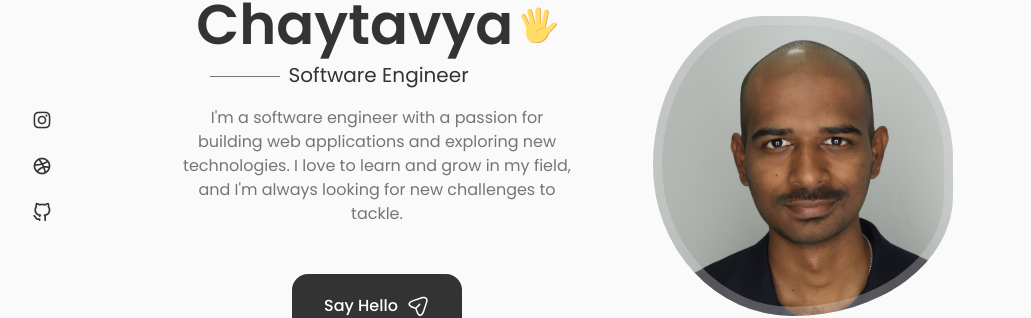
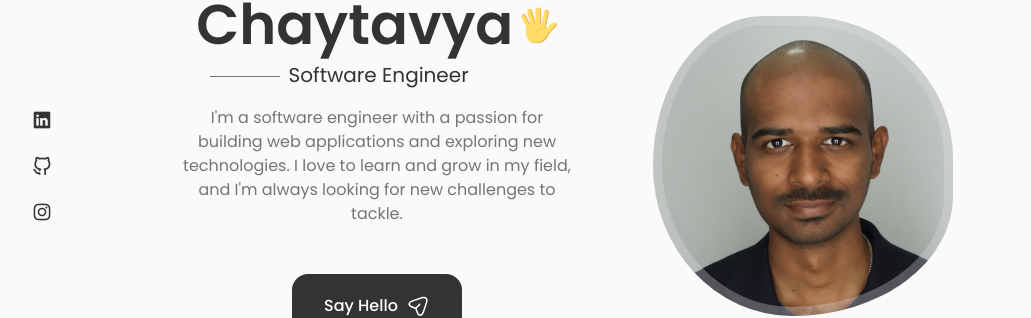
Before and after one commit to Sairam-9999/BioDataPrj, a React (Vite) app: page / in a window 1280 px wide. Shown: the part 190-508 px from the top of the page, without its empty margins (124-1155 px from the left). Built offline with nearby package versions, Linux system fonts and the light colour scheme.

Commit message:
Stage 13

```diff
--- a/src/components/home/Social.jsx
+++ b/src/components/home/Social.jsx
@@ -3,16 +3,17 @@ import React from "react";
 function Social() {
     return (
         <div className="home__social">
-            <a href="#instagram" className="home__social-icon" target="_blank">
-                <i class="uil uil-instagram"></i>
+
+            <a href="https://www.linkedin.com/in/gcasr/" className="home__social-icon" target="_blank">
+                <i class="uil uil-linkedin"></i>
             </a>
 
-            <a href="#dribbble" className="home__social-icon" target="_blank">
-                <i class="uil uil-dribbble"></i>
+            <a href="https://github.com/Sairam-9999" className="home__social-icon" target="_blank">
+                <i class="uil uil-github-alt"></i>
             </a>
 
-            <a href="#github" className="home__social-icon" target="_blank">
-                <i class="uil uil-github-alt"></i>
+            <a href="https://www.instagram.com/sairam.9999/" className="home__social-icon" target="_blank">
+                <i class="uil uil-instagram"></i>
             </a>
         </div>
     );
```
